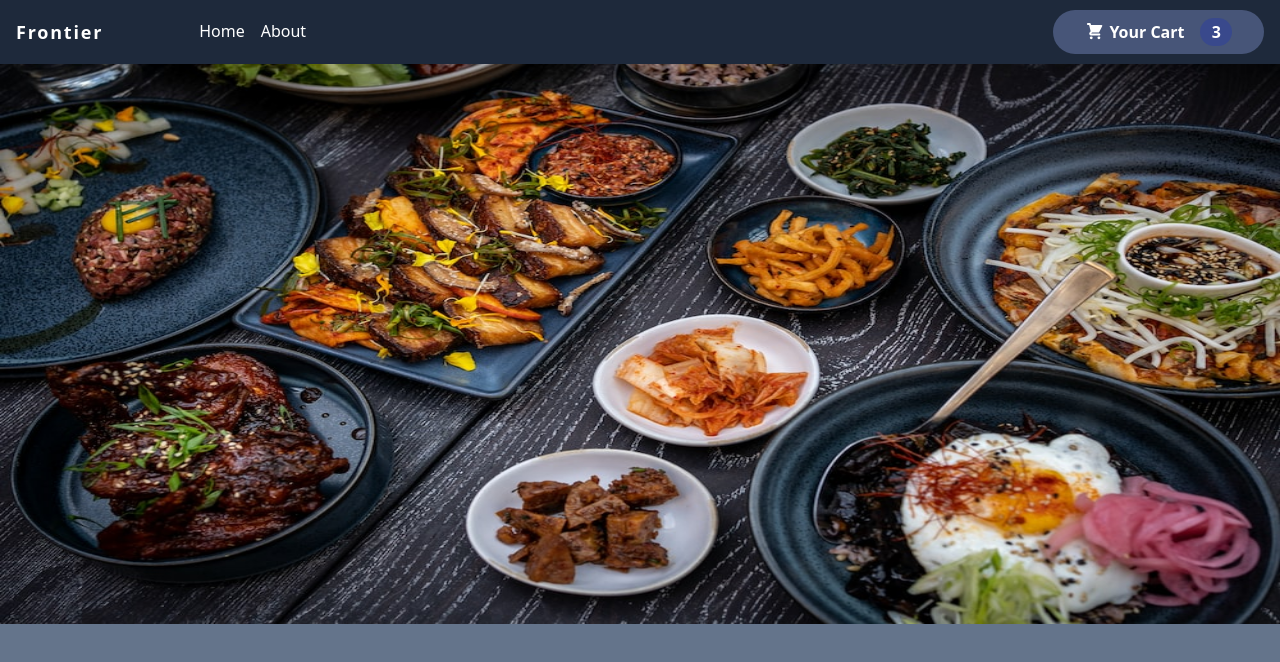
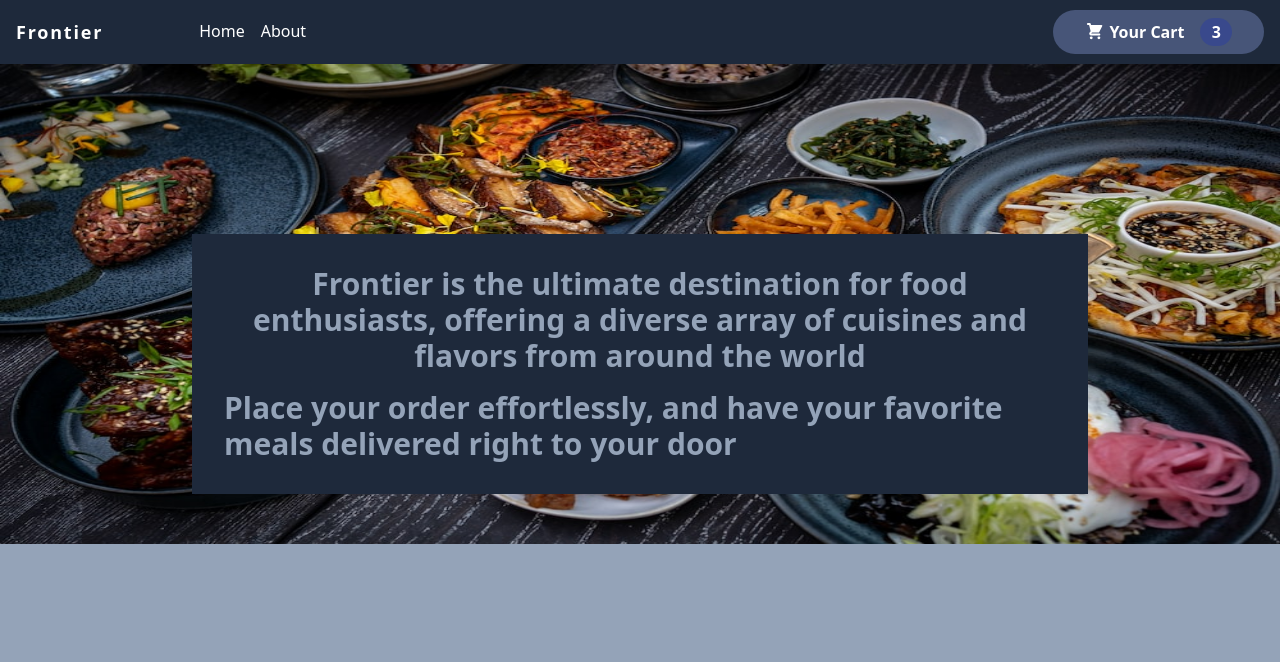
Before and after one commit to aliamirk/frontier-food-order, a Next.js app: page / in a window 1280 px wide. Shown: the top 662 px of the page. Built offline with nearby package versions, Linux system fonts and the light colour scheme.

Commit message:
create Items

```diff
--- a/app/layout.tsx
+++ b/app/layout.tsx
@@ -17,7 +17,7 @@ export default function RootLayout({
 }) {
   return (
     <html lang="en">
-      <body className="bg-slate-500">
+      <body className="bg-slate-400">
         <Navbar />
         {children}
       </body>
--- /dev/null
+++ b/components/UI/FoodText.tsx
@@ -0,0 +1,11 @@
+const FoodText = () => {
+    return (
+        <div className="absolute p-8 mt-[-200px]  md:mt-[-310px] max-w-4xl bg-slate-800">
+            <p className="md:text-3xl font-semibold text-xl text-slate-400 text-center mb-4 ">Frontier is the ultimate destination for food enthusiasts, offering a diverse array of cuisines and flavors from around the world</p>
+            <p className="md:text-3xl font-semibold text-xl text-left text-slate-400 ">Place your order effortlessly, and have your favorite meals delivered right to your door</p>
+        </div>
+    );
+
+};
+
+export default FoodText;
--- a/components/UI/Hero.tsx
+++ b/components/UI/Hero.tsx
@@ -1,18 +1,26 @@
 import Image from "next/image";
-import { images } from "../../public/assests";
 import foodimage from "../../public/assests/foodcoverimage.jpg";
 import Wrapper from "../Containers/Wrapper";
+import FoodText from "./FoodText";
 
 const Hero = () => {
-
-    return (
-        <Wrapper>
-        <Image src={foodimage} alt="Cover Food Image" width={1000} height={100} className="w-[100%] h-[60vh]  md:h-[70vh]  object-fill"/>
-        {/* <div className="max-w-6xl mt-[-250px] text-2xl md:mt-[-350px] mx-auto text-center md:text-4xl font-semibold text-slate-400 ">
+  return (
+    <Wrapper>
+      <Image
+        src={foodimage}
+        alt="Cover Food Image"
+        width={1000}
+        height={100}
+        className="w-[100%] h-[60vh]  md:h-[70vh"
+      />
+      <div className="flex justify-center">
+        <FoodText />
+      </div>
+      {/* <div className="max-w-6xl mt-[-250px] text-2xl md:mt-[-350px] mx-auto text-center md:text-4xl font-semibold text-slate-400 ">
         Frontier is the ultimate destination for food enthusiasts, offering a diverse array of cuisines and flavors from around the world
         </div> */}
-        </Wrapper>
-    )
+    </Wrapper>
+  );
 };
 
 export default Hero;
```
Also changed, not shown: public/assests/foodcover.avif (deleted).
